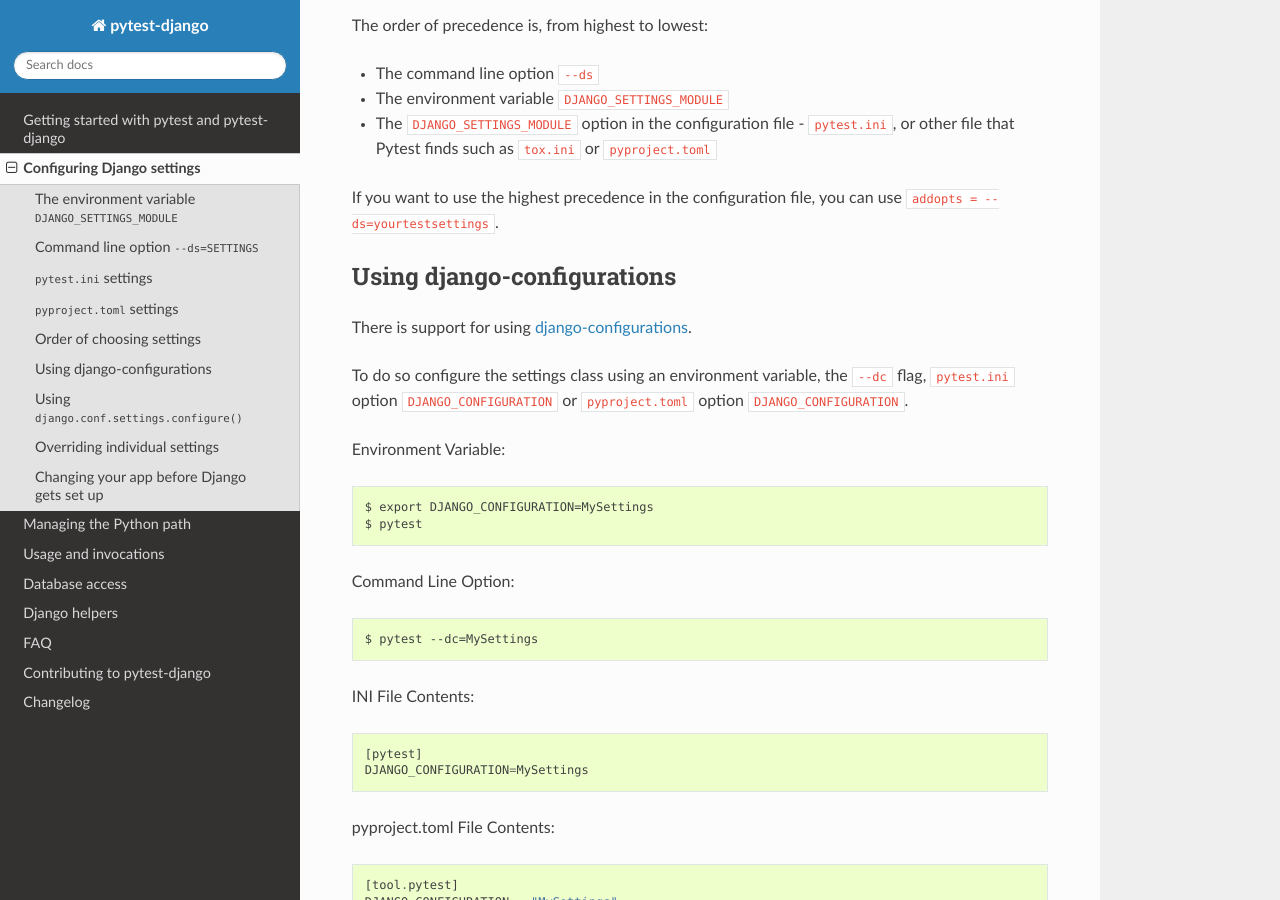
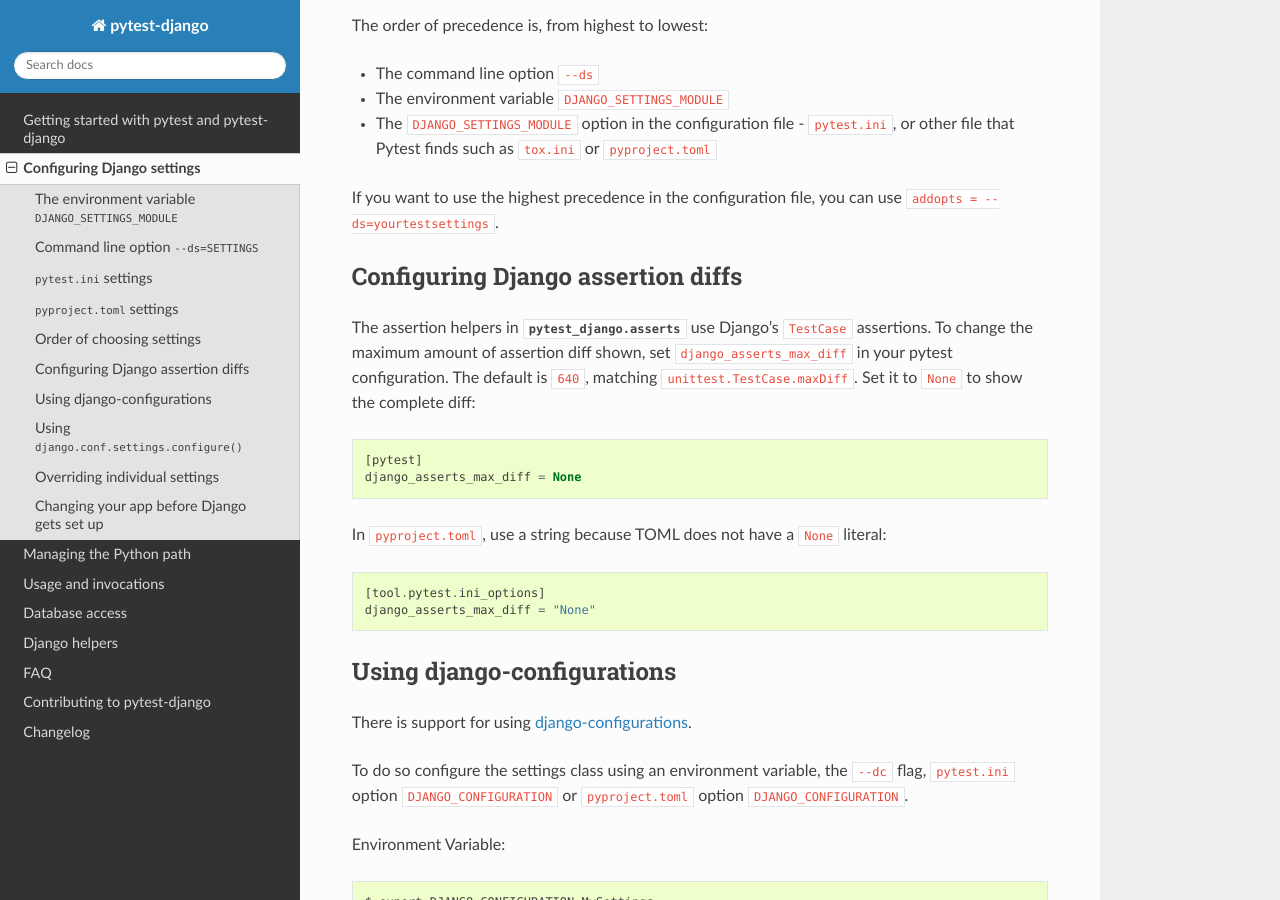
Before and after one commit to pytest-dev/pytest-django, a Sphinx documentation site: the page built from docs/configuring_django.rst, in a window 1280 px wide and 900 px high, scrolled down 1171 px. Built offline with Sphinx 7.4.7 and the Read the Docs theme 3.1.0, drawn with Linux system fonts in a browser that asks for light colours; cross-references to code outside the pages are shown as plain code.

Commit message:
Add configuration for Django assertion diff length

```diff
--- a/docs/changelog.rst
+++ b/docs/changelog.rst
@@ -8,6 +8,12 @@
 ^^^^^^^^^^^^^
 
 * Official Django 6.1 support.
+
+Improvements
+^^^^^^^^^^^^
+
+* Added the ``django_asserts_max_diff`` configuration option to set the
+  maximum diff length emitted by ``pytest_django.asserts`` (`#1155 <https://github.com/pytest-dev/pytest-django/issues/1155>`__).
 
 v4.14.0 (2026-08-10)
 --------------------
--- a/docs/configuring_django.rst
+++ b/docs/configuring_django.rst
@@ -58,6 +58,24 @@
 
 If you want to use the highest precedence in the configuration file, you can
 use ``addopts = --ds=yourtestsettings``.
+
+Configuring Django assertion diffs
+----------------------------------
+
+The assertion helpers in :mod:`pytest_django.asserts` use Django's
+``TestCase`` assertions. To change the maximum amount of assertion diff shown,
+set ``django_asserts_max_diff`` in your pytest configuration. The default is
+``640``, matching ``unittest.TestCase.maxDiff``. Set it to ``None`` to show the
+complete diff::
+
+    [pytest]
+    django_asserts_max_diff = None
+
+In ``pyproject.toml``, use a string because TOML does not have a ``None``
+literal::
+
+    [tool.pytest.ini_options]
+    django_asserts_max_diff = "None"
 
 Using django-configurations
 ---------------------------
```
Also changed, not shown: 2 other files.
